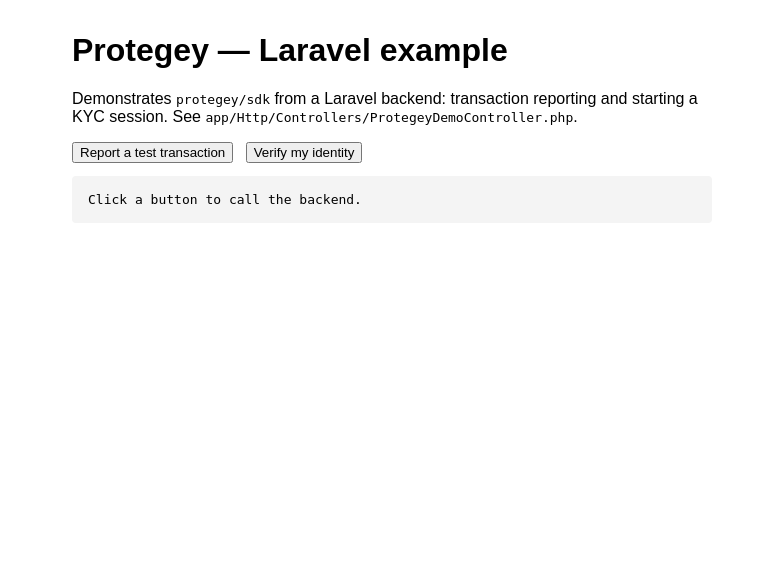
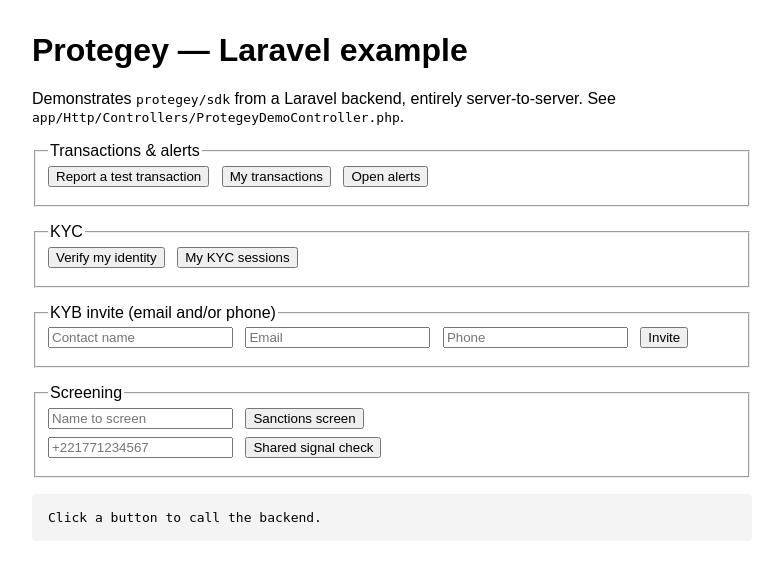
Before and after one commit to protegey/protegey_example_php_laravel, a Laravel app: page / in a window 1280 px wide. Shown: the top 561 px of the page, without its empty margins (248-1029 px from the left). Run offline with Laravel 12, Linux system fonts and the light colour scheme.

Commit message:
feat: demonstrate the full current partner API with protegey/sdk 0.7.0

```diff
--- a/app/Providers/AppServiceProvider.php
+++ b/app/Providers/AppServiceProvider.php
@@ -3,6 +3,7 @@
 namespace App\Providers;
 
 use Illuminate\Support\ServiceProvider;
+use Protegey\Sdk\Protegey;
 
 class AppServiceProvider extends ServiceProvider
 {
@@ -11,7 +12,12 @@ class AppServiceProvider extends ServiceProvider
      */
     public function register(): void
     {
-        //
+        // One SDK instance per request, built from config/services.php. Sandbox vs live is decided
+        // purely by which API key PROTEGEY_API_KEY holds. Tests swap this binding for a mocked one.
+        $this->app->singleton(Protegey::class, fn () => new Protegey(
+            (string) config('services.protegey.api_key'),
+            (string) config('services.protegey.base_url'),
+        ));
     }
 
     /**
--- a/resources/views/welcome.blade.php
+++ b/resources/views/welcome.blade.php
@@ -5,19 +5,51 @@
     <meta name="csrf-token" content="{{ csrf_token() }}">
     <title>Protegey — Laravel example</title>
     <style>
-        body { font-family: sans-serif; max-width: 640px; margin: 2rem auto; padding: 0 1rem; }
-        pre { background: #f4f4f4; padding: 1rem; border-radius: 4px; white-space: pre-wrap; }
-        button { margin-right: 0.5rem; }
+        body { font-family: sans-serif; max-width: 720px; margin: 2rem auto; padding: 0 1rem; }
+        pre { background: #f4f4f4; padding: 1rem; border-radius: 4px; white-space: pre-wrap; max-height: 24rem; overflow: auto; }
+        button { margin: 0 0.5rem 0.5rem 0; }
+        fieldset { margin-bottom: 1rem; }
+        input { margin-right: 0.5rem; }
     </style>
 </head>
 <body>
     <h1>Protegey — Laravel example</h1>
-    <p>Demonstrates <code>protegey/sdk</code> from a Laravel backend: transaction reporting and starting a KYC session. See <code>app/Http/Controllers/ProtegeyDemoController.php</code>.</p>
+    <p>Demonstrates <code>protegey/sdk</code> from a Laravel backend, entirely server-to-server. See <code>app/Http/Controllers/ProtegeyDemoController.php</code>.</p>
 
-    <div>
-        <button id="report">Report a test transaction</button>
+    <fieldset>
+        <legend>Transactions &amp; alerts</legend>
+        <button data-post="/protegey/report-transaction">Report a test transaction</button>
+        <button data-get="/protegey/transactions">My transactions</button>
+        <button data-get="/protegey/alerts">Open alerts</button>
+    </fieldset>
+
+    <fieldset>
+        <legend>KYC</legend>
         <button id="kyc">Verify my identity</button>
-    </div>
+        <button data-get="/protegey/kyc-sessions">My KYC sessions</button>
+    </fieldset>
+
+    <fieldset>
+        <legend>KYB invite (email and/or phone)</legend>
+        <form id="kyb">
+            <input name="contactName" placeholder="Contact name" required>
+            <input name="contactEmail" type="email" placeholder="Email">
+            <input name="contactPhone" placeholder="Phone">
+            <button>Invite</button>
+        </form>
+    </fieldset>
+
+    <fieldset>
+        <legend>Screening</legend>
+        <form id="sanctions">
+            <input name="name" placeholder="Name to screen" required>
+            <button>Sanctions screen</button>
+        </form>
+        <form id="shared-signal">
+            <input name="phoneNumber" placeholder="+221771234567" required>
+            <button>Shared signal check</button>
+        </form>
+    </fieldset>
 
     <pre id="log">Click a button to call the backend.</pre>
 
@@ -25,21 +57,31 @@
         const log = document.getElementById('log');
         const csrfToken = document.querySelector('meta[name="csrf-token"]').content;
 
-        async function post(path) {
-            const response = await fetch(path, { method: 'POST', headers: { 'X-CSRF-TOKEN': csrfToken } });
-            return response.json();
+        async function call(method, path, body) {
+            const response = await fetch(path, {
+                method,
+                headers: { 'X-CSRF-TOKEN': csrfToken, 'Accept': 'application/json', 'Content-Type': 'application/json' },
+                body: body ? JSON.stringify(body) : undefined,
+            });
+            const json = await response.json();
+            log.textContent = `${method} ${path} -> ${response.status}\n` + JSON.stringify(json, null, 2);
+            return json;
         }
 
-        document.getElementById('report').addEventListener('click', async () => {
-            const result = await post('/protegey/report-transaction');
-            log.textContent = `transactions->report() -> decision=${result.decision}, riskScore=${result.riskScore}`;
+        document.querySelectorAll('[data-post]').forEach((b) => b.addEventListener('click', () => call('POST', b.dataset.post)));
+        document.querySelectorAll('[data-get]').forEach((b) => b.addEventListener('click', () => call('GET', b.dataset.get)));
+
+        document.getElementById('kyc').addEventListener('click', async () => {
+            const result = await call('POST', '/protegey/start-kyc');
+            if (result.url) window.open(result.url, '_blank', 'noopener,noreferrer');
         });
 
-        document.getElementById('kyc').addEventListener('click', async () => {
-            const result = await post('/protegey/start-kyc');
-            log.textContent = `kyc->startSession() -> ${result.url}`;
-            window.open(result.url, '_blank', 'noopener,noreferrer');
-        });
+        const forms = { kyb: '/protegey/kyb-invite', sanctions: '/protegey/sanctions-screen', 'shared-signal': '/protegey/shared-signal-check' };
+        Object.entries(forms).forEach(([id, path]) => document.getElementById(id).addEventListener('submit', (e) => {
+            e.preventDefault();
+            const body = Object.fromEntries([...new FormData(e.target)].filter(([, v]) => v !== ''));
+            call('POST', path, body);
+        }));
     </script>
 </body>
 </html>
--- a/routes/web.php
+++ b/routes/web.php
@@ -8,5 +8,11 @@ Route::get('/', function () {
 });
 
 Route::post('/protegey/report-transaction', [ProtegeyDemoController::class, 'reportTransaction']);
+Route::get('/protegey/transactions', [ProtegeyDemoController::class, 'listTransactions']);
+Route::get('/protegey/alerts', [ProtegeyDemoController::class, 'listAlerts']);
 Route::post('/protegey/start-kyc', [ProtegeyDemoController::class, 'startKyc']);
+Route::get('/protegey/kyc-sessions', [ProtegeyDemoController::class, 'listKycSessions']);
+Route::post('/protegey/kyb-invite', [ProtegeyDemoController::class, 'inviteKyb']);
+Route::post('/protegey/sanctions-screen', [ProtegeyDemoController::class, 'screenSanctions']);
+Route::post('/protegey/shared-signal-check', [ProtegeyDemoController::class, 'checkSharedSignal']);
 Route::post('/protegey/webhook', [ProtegeyDemoController::class, 'webhook']);
```
Also changed, not shown: app/Http/Controllers/ProtegeyDemoController.php (+103 -22 lines), tests/Feature/ProtegeyDemoTest.php (added, +108 -0 lines), README.md.
